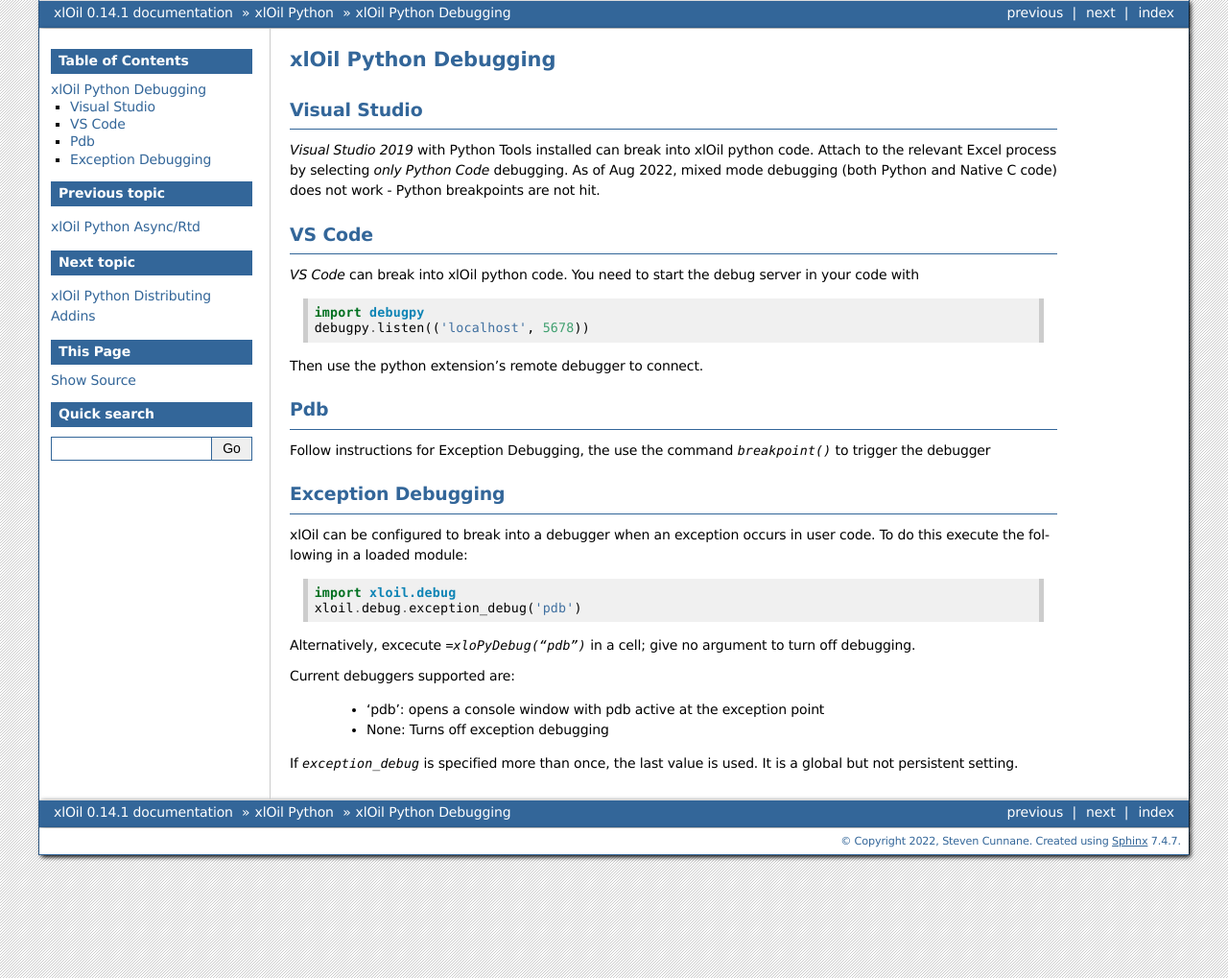
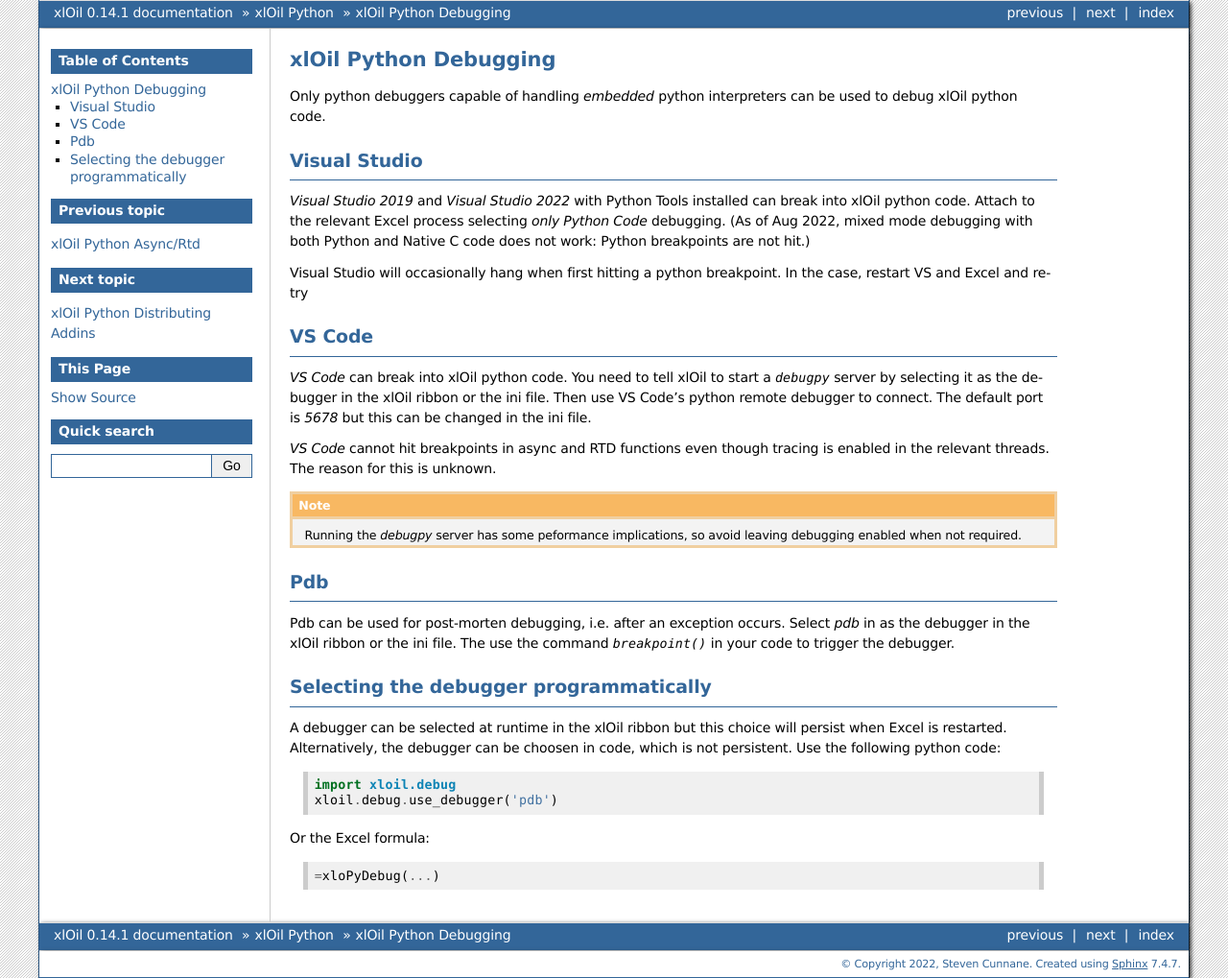
Before and after one commit to cunnane/xloil, a Sphinx documentation site: the page built from docs/source/xlOil_Python/Debugging.rst, in a window 1280 px wide. Shown: the whole page at 96% size. Built offline with Sphinx 7.4.7, drawn with Linux system fonts in a browser that asks for light colours; the version number is read from the project's files by our own code.

```diff
--- a/docs/source/xlOil_Cpp/index.rst
+++ b/docs/source/xlOil_Cpp/index.rst
@@ -6,7 +6,7 @@
 and includes features not available via the XLL API, such as RTD Servers, Ribbon customisation
 and event handling.
 
-The xlOil C++ interface has a `doxygen API description <../doxygen/index.html>`_.
+The xlOil C++ interface has a `doxygen API description <../../build/docs/doxygen/html/doxygen/index.html>`_.
 
 .. toctree::
     :maxdepth: 4
--- a/docs/source/xlOil_Python/CustomGUI.rst
+++ b/docs/source/xlOil_Python/CustomGUI.rst
@@ -72,7 +72,8 @@
 Instead of a dictionary, the `funcmap` object can be a function which takes any string and returns a
 callback handler.
 
-See :doc:`ExampleGUI` for an example of ribbon customisation.
+See :doc:`ExampleGUI` for an example of ribbon customisation, or look at xlOil's own ribbon in the
+`xloil/xloil_ribbon.py` module.
 
 Setting button images
 =====================
--- a/docs/source/xlOil_Python/Debugging.rst
+++ b/docs/source/xlOil_Python/Debugging.rst
@@ -2,50 +2,56 @@
 xlOil Python Debugging
 ==============================
 
+Only python debuggers capable of handling *embedded* python interpreters can be used to debug xlOil
+python code.
+
 Visual Studio
 -------------
-*Visual Studio 2019* with Python Tools installed can break into xlOil python code.  Attach to the
-relevant Excel process by selecting *only Python Code* debugging.  As of Aug 2022, mixed mode debugging
-(both Python and Native C code) does not work - Python breakpoints are not hit.
+
+*Visual Studio 2019* and *Visual Studio 2022* with Python Tools installed can break into xlOil python code.
+Attach to the relevant Excel process selecting *only Python Code* debugging.  (As of Aug 2022, mixed mode
+debugging with both Python and Native C code does not work: Python breakpoints are not hit.)
+
+Visual Studio will occasionally hang when first hitting a python breakpoint. In the case, restart VS and
+Excel and re-try
+
 
 VS Code
 -------
 
-*VS Code* can break into xlOil python code. You need to start the debug server in your code with
+*VS Code* can break into xlOil python code. You need to tell xlOil to start a `debugpy` server by
+selecting it as the debugger in the xlOil ribbon or the ini file. Then use VS Code's python
+remote debugger to connect.  The default port is *5678* but this can be changed in the ini file.
 
-::
+*VS Code* cannot hit breakpoints in async and RTD functions even though tracing is enabled in the
+relevant threads.  The reason for this is unknown.
 
-    import debugpy
-    debugpy.listen(('localhost', 5678))
-
-Then use the python extension's remote debugger to connect.
+.. note::
+    Running the *debugpy* server has some peformance implications, so avoid leaving debugging
+    enabled when not required.
 
 Pdb
 ---
-Follow instructions for Exception Debugging, the use the command `breakpoint()` to trigger
-the debugger
+
+Pdb can be used for post-morten debugging, i.e. after an exception occurs. Select *pdb* in as
+the debugger in the xlOil ribbon or the ini file. The use the command `breakpoint()` in your
+code to trigger the debugger.
 
 
-Exception Debugging
--------------------
-xlOil can be configured to break into a debugger when an exception occurs in user code.  To
-do this execute the following in a loaded module:
+Selecting the debugger programmatically
+---------------------------------------
+
+A debugger can be selected at runtime in the xlOil ribbon but this choice will persist when Excel
+is restarted.  Alternatively, the debugger can be choosen in code, which is not persistent. Use
+the following python code:
 
 ::
 
     import xloil.debug
-    xloil.debug.exception_debug('pdb')
+    xloil.debug.use_debugger('pdb')
 
-Alternatively, excecute `=xloPyDebug("pdb")` in a cell; give no argument to turn off debugging.
+Or the Excel formula:
 
-Current debuggers supported are:
+::
 
-    * 'pdb': opens a console window with pdb active at the exception point
-    * None: Turns off exception debugging
-
-.. note:
-    It used to be possible to select the 'vs' debugger and use Python Tools for Visual Studio
-    for exception debugging but this no longer appears to work as expected.
-
-If `exception_debug` is specified more than once, the last value is used. It is a global but
-not persistent setting.
+    =xloPyDebug(...)
```
Also changed, not shown: docs/source/xlOil_Python/FAQ.rst (+11 -3 lines), docs/source/xlOil_Python/GettingStarted.rst (+31 -10 lines), docs/source/xlOil_Python/ModuleReference.rst (+15 -2 lines), 3 other files.
